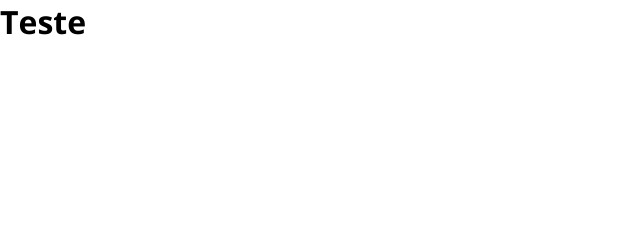
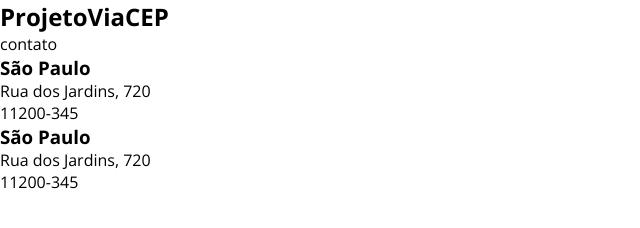
Before and after one commit to AJunior98/ProjetoViaCEP, a plain HTML site: page index.html in a window 1280 px wide. Shown: the whole page, without its empty margins (0-640 px from the left). Drawn offline with nearby package versions, Linux system fonts and the light colour scheme.

Commit message:
Começando HTML

```diff
--- a/index.html
+++ b/index.html
@@ -14,6 +14,29 @@
     <link rel="stylesheet" href="css/styles.css">
 </head>
 <body>
-    <h1>Teste</h1>
+    <header>
+        <nav>
+            <h1>ProjetoViaCEP</h1>
+            <div>contato</div>
+        </nav>
+    </header>
+    <main>
+        <section id="form-section">
+
+        </section>
+        <section id="list-section">
+            <div>
+                <h3>São Paulo</h3>
+                <p>Rua dos Jardins, 720</p>
+                <p>11200-345</p>
+            </div>
+            <div>
+                <h3>São Paulo</h3>
+                <p>Rua dos Jardins, 720</p>
+                <p>11200-345</p>
+            </div>
+        </section>
+    </main>
+
 </body>
 </html>
```
